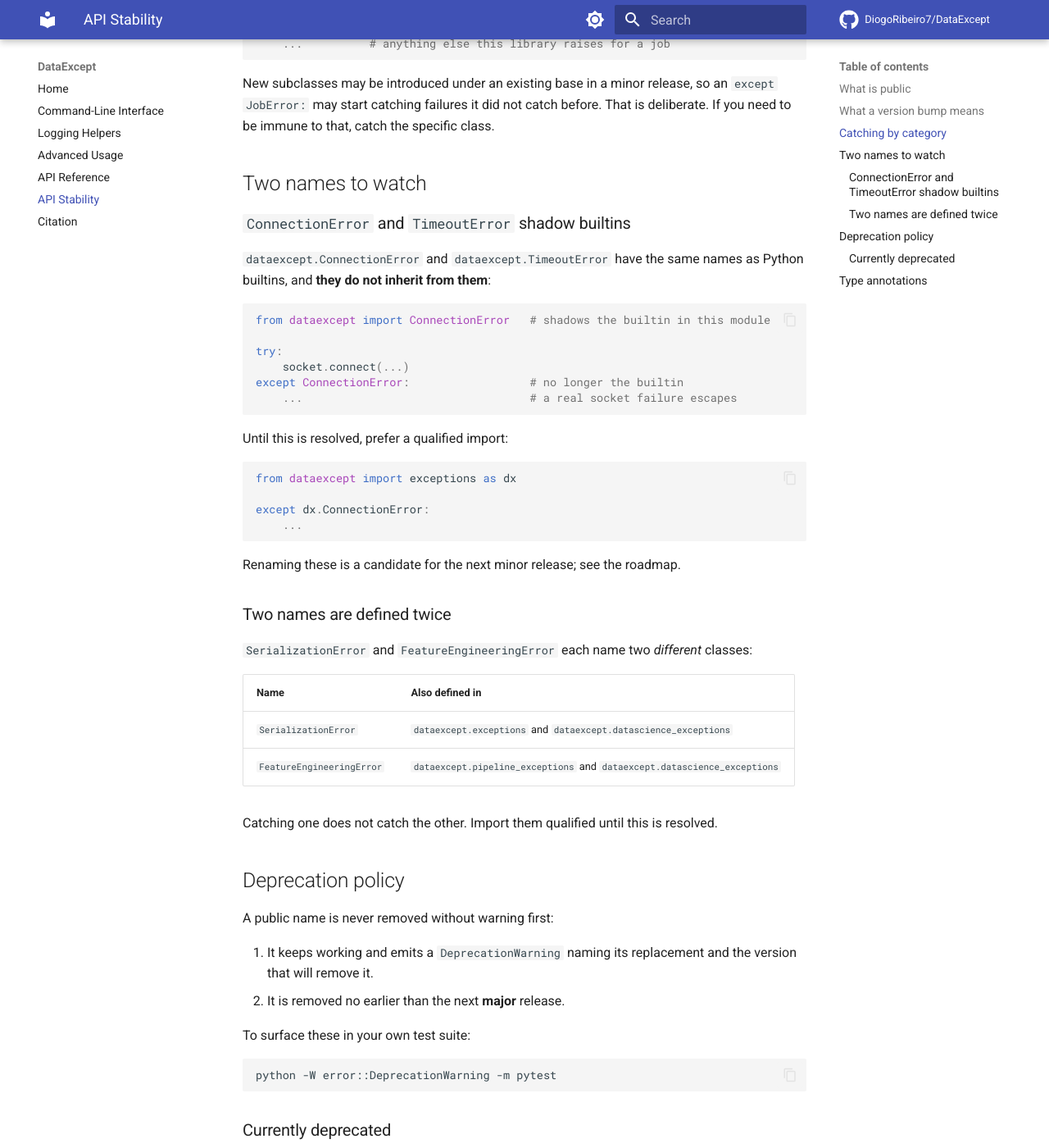
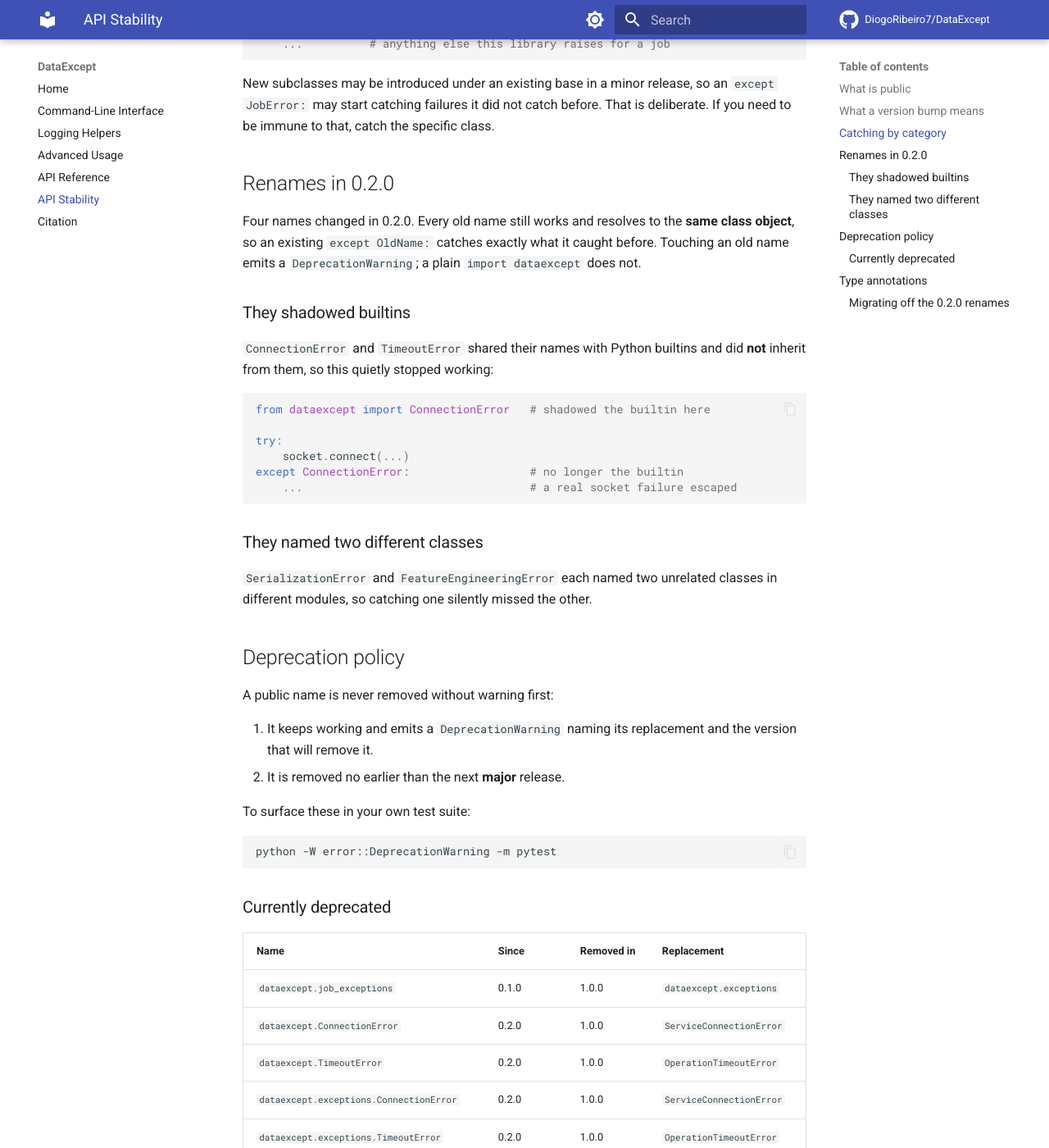
Before and after one commit to DiogoRibeiro7/DataExcept, an MkDocs documentation site: the page built from docs/stability.md, in a window 1280 px wide and 1400 px high, scrolled down 1743 px. Shown: the whole window at 82% size. Built offline with MkDocs 1.6.1 and Material for MkDocs 9.7.7, drawn with Linux system fonts in a browser that asks for light colours; comment, search, counter and statistics services are not loaded; some of the changed text lies outside the part shown.

Commit message:
feat!: rename the four hazardous exception names, with aliases
Resolves the two API hazards found while auditing the surface for 1.0.
Both were breaking to fix, which is why they belong pre-1.0 rather than
after it.

Shadowing builtins:

  ConnectionError -> ServiceConnectionError
  TimeoutError    -> OperationTimeoutError

Neither inherited from the builtin it shadowed, so after
`from dataexcept import ConnectionError` an `except ConnectionError:` in
that module stopped catching real socket failures, silently. The repo
had a live instance of this: examples/example_usage.py raised
`TimeoutError` with keyword arguments the builtin does not accept.

One name, two classes:

  datascience_exceptions.SerializationError  -> ModelSerializationError
  pipeline_exceptions.FeatureEngineeringError -> FeaturePreprocessingError

Each name referred to two unrelated classes in different modules, so
catching one silently missed the other. The new names follow what the
classes actually are: the first is about saving and loading a model, the
second derives from PreprocessingError and is keyed on a feature.

Nothing breaks yet. Every old name still resolves, to the *same class
object*, so existing `except` clauses catch exactly what they caught
before. Access goes through a PEP 562 module `__getattr__` rather than a
plain assignment, because an assignment cannot warn; a plain
`import dataexcept` stays silent, and only touching a deprecated name
warns. The aliases are removed in 1.0.0.

23 tests cover the contract: each alias warns and names its replacement
and removal version, each is the same object as its target, an old name
still catches the renamed class, unknown attributes still raise
AttributeError, and importing the package emits nothing. One of them is a
regression guard that fails if any exported name ever shadows a builtin
again -- checked to actually fail when a shadowing name is introduced,
rather than assumed to work.

Version bumped to 0.2.0. 132 tests pass; ruff, flake8, black, isort and
mypy clean; twine check passes on both artifacts.

````diff
--- a/docs/stability.md
+++ b/docs/stability.md
@@ -66,45 +66,31 @@ New subclasses may be introduced under an existing base in a minor release, so
 an `except JobError:` may start catching failures it did not catch before. That
 is deliberate. If you need to be immune to that, catch the specific class.
 
-## Two names to watch
+## Renames in 0.2.0
 
-### `ConnectionError` and `TimeoutError` shadow builtins
+Four names changed in 0.2.0. Every old name still works and resolves to the
+**same class object**, so an existing `except OldName:` catches exactly what it
+caught before. Touching an old name emits a `DeprecationWarning`; a plain
+`import dataexcept` does not.
 
-`dataexcept.ConnectionError` and `dataexcept.TimeoutError` have the same names
-as Python builtins, and **they do not inherit from them**:
+### They shadowed builtins
+
+`ConnectionError` and `TimeoutError` shared their names with Python builtins
+and did **not** inherit from them, so this quietly stopped working:
 
 ```python
-from dataexcept import ConnectionError   # shadows the builtin in this module
+from dataexcept import ConnectionError   # shadowed the builtin here
 
 try:
     socket.connect(...)
 except ConnectionError:                  # no longer the builtin
-    ...                                  # a real socket failure escapes
+    ...                                  # a real socket failure escaped
 ```
 
-Until this is resolved, prefer a qualified import:
+### They named two different classes
 
-```python
-from dataexcept import exceptions as dx
-
-except dx.ConnectionError:
-    ...
-```
-
-Renaming these is a candidate for the next minor release; see the roadmap.
-
-### Two names are defined twice
-
-`SerializationError` and `FeatureEngineeringError` each name two *different*
-classes:
-
-| Name | Also defined in |
-| --- | --- |
-| `SerializationError` | `dataexcept.exceptions` and `dataexcept.datascience_exceptions` |
-| `FeatureEngineeringError` | `dataexcept.pipeline_exceptions` and `dataexcept.datascience_exceptions` |
-
-Catching one does not catch the other. Import them qualified until this is
-resolved.
+`SerializationError` and `FeatureEngineeringError` each named two unrelated
+classes in different modules, so catching one silently missed the other.
 
 ## Deprecation policy
 
@@ -125,6 +111,12 @@ python -W error::DeprecationWarning -m pytest
 | Name | Since | Removed in | Replacement |
 | --- | --- | --- | --- |
 | `dataexcept.job_exceptions` | 0.1.0 | 1.0.0 | `dataexcept.exceptions` |
+| `dataexcept.ConnectionError` | 0.2.0 | 1.0.0 | `ServiceConnectionError` |
+| `dataexcept.TimeoutError` | 0.2.0 | 1.0.0 | `OperationTimeoutError` |
+| `dataexcept.exceptions.ConnectionError` | 0.2.0 | 1.0.0 | `ServiceConnectionError` |
+| `dataexcept.exceptions.TimeoutError` | 0.2.0 | 1.0.0 | `OperationTimeoutError` |
+| `datascience_exceptions.SerializationError` | 0.2.0 | 1.0.0 | `ModelSerializationError` |
+| `pipeline_exceptions.FeatureEngineeringError` | 0.2.0 | 1.0.0 | `FeaturePreprocessingError` |
 
 `job_exceptions` re-exports the *same class objects*, so it is a change of
 import line and nothing more — existing `except` clauses keep working while you
@@ -140,3 +132,21 @@ migrate:
 The package ships a `py.typed` marker, so its annotations are visible to type
 checkers in your project. They are checked by mypy in CI on every change, and a
 change that makes a public annotation less accurate is treated as a bug.
+
+### Migrating off the 0.2.0 renames
+
+The classes are unchanged, so this is a find-and-replace on import lines:
+
+```diff
+-from dataexcept import ConnectionError, TimeoutError
++from dataexcept import OperationTimeoutError, ServiceConnectionError
+
+-from dataexcept.datascience_exceptions import SerializationError
++from dataexcept.datascience_exceptions import ModelSerializationError
+
+-from dataexcept.pipeline_exceptions import FeatureEngineeringError
++from dataexcept.pipeline_exceptions import FeaturePreprocessingError
+```
+
+Run your suite with `python -W error::DeprecationWarning -m pytest` to find
+every remaining use.
--- a/pyproject.toml
+++ b/pyproject.toml
@@ -1,6 +1,6 @@
 [project]
 name = "DataExcept"
-version = "0.1.0"
+version = "0.2.0"
 description = "A Python package providing structured, easily-extendable custom exception types."
 readme = "README.md"
 license = "MIT"
````
Also changed, not shown: CHANGELOG.md (+45 -32 lines), CHECKLIST.md (+1 -1 lines), ROADMAP.md (+24 -18 lines), dataexcept/__init__.py (+17 -4 lines), 12 other files.
